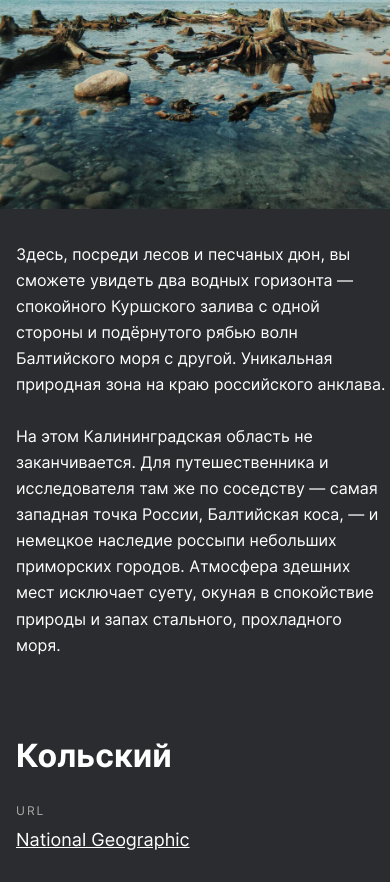
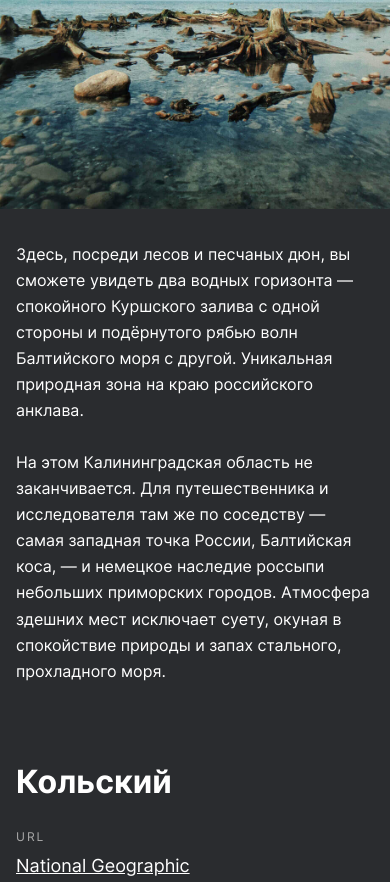
Before and after one commit to SokolovskiyAA/russian-travel, a plain HTML site: page index.html in a window 390 px wide. Shown: the part 5188-6070 px from the top of the page. Drawn offline with Linux system fonts and the light colour scheme.

Commit message:
Отступы

```diff
--- a/blocks/cover/cover.css
+++ b/blocks/cover/cover.css
@@ -42,6 +42,11 @@
         margin-top: 90px;
     }
 }
+@media screen and (max-width: 560px) {
+    .cover {
+        grid-gap: 16px;
+    }
+}
 
 @media screen and (max-width: 425px) {
     .cover {
--- a/blocks/place/__paragraph/place__paragraph.css
+++ b/blocks/place/__paragraph/place__paragraph.css
@@ -20,5 +20,6 @@
     .place__paragraph {
         font-size: 16px;
         margin-left: 16px;
+        margin-right: 16px;
     }
 }
--- a/blocks/place/__title/place__title.css
+++ b/blocks/place/__title/place__title.css
@@ -18,5 +18,6 @@
         font-size: 32px;
         line-height: 35px;
         margin-left: 16px;
+        margin-right: 16px;
     }
 }
--- a/blocks/place/__website/place__website.css
+++ b/blocks/place/__website/place__website.css
@@ -9,5 +9,6 @@
 @media screen and (max-width: 425px){
     .place__website {
         margin-left: 16px;
+        margin-right: 16px;
     }
 }
```
Also changed, not shown: 1 other file.
